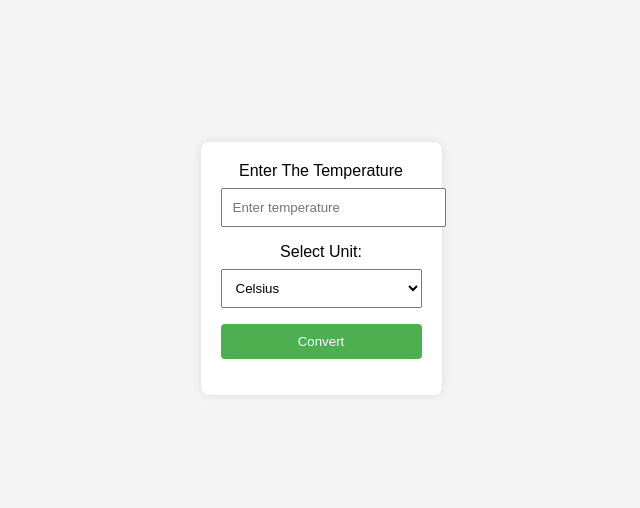
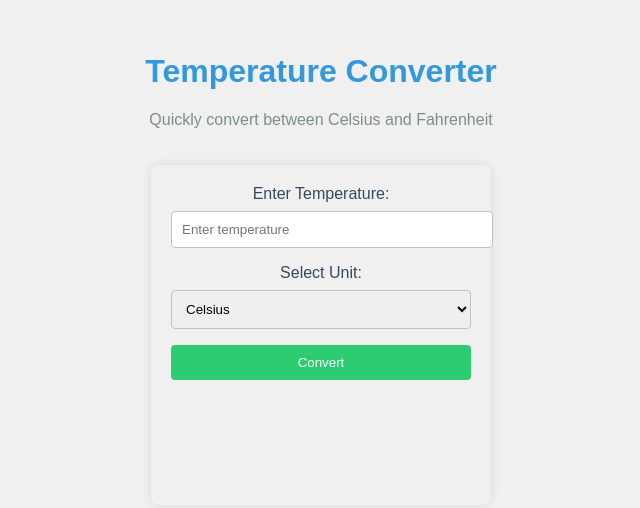
Before and after one commit to shruthiamu14/tempconv, a plain HTML site: page index.html in a window 1280 px wide. Shown: the part 132-640 px from the top of the page, without its empty margins (319-959 px from the left). Drawn offline with Linux system fonts and the light colour scheme.

Commit message:
changed styles

```diff
--- a/index.html
+++ b/index.html
@@ -7,8 +7,14 @@
     <title>Temperature Converter</title>
 </head>
 <body>
+    <div class="container">
+        <div class="header">
+            <h1>Temperature Converter</h1>
+            <p>Quickly convert between Celsius and Fahrenheit</p>
+        </div>
+
         <div class="converter-container">
-        <label for="temperature">Enter The Temperature </label>
+            <label for="temperature">Enter Temperature:</label>
             <input type="text" id="temperature" placeholder="Enter temperature" />
 
             <label for="unit">Select Unit:</label>
@@ -21,6 +27,7 @@
 
             <div id="result"></div>
         </div>
+    </div>
 
     <script src="script.js"></script>
 </body>
--- a/styles.css
+++ b/styles.css
@@ -1,34 +1,57 @@
 body {
-    font-family: Arial, sans-serif;
-    background-color: #f4f4f4;
+    font-family: 'Arial', sans-serif;
+    background-color: #f0f0f0;
+    margin: 0;
+}
+
+.container {
     display: flex;
+    flex-direction: column;
     align-items: center;
     justify-content: center;
     height: 100vh;
-    margin: 0;
+}
+
+.header {
+    text-align: center;
+    margin-bottom: 20px;
+    color: #2c3e50;
+}
+
+.header h1 {
+    color: #3498db;
+}
+
+.header p {
+    color: #7f8c8d;
 }
 
 .converter-container {
-    background-color: #fff;
+    background-color: linear-gradient(45deg, #2ecc71, #e74c3c);
     padding: 20px;
     border-radius: 8px;
     box-shadow: 0 0 10px rgba(0, 0, 0, 0.1);
     text-align: center;
+    height: 300px;
+    width: 300px;
 }
 
 label {
     display: block;
     margin-bottom: 8px;
+    color: #34495e;
 }
 
 input, select, button {
     width: 100%;
     padding: 10px;
     margin-bottom: 16px;
+    border: 1px solid #bdc3c7;
+    border-radius: 4px;
 }
 
 button {
-    background-color: #4caf50;
+    background-color: #2ecc71;
     color: #fff;
     border: none;
     border-radius: 4px;
@@ -36,11 +59,11 @@ button {
 }
 
 button:hover {
-    background-color: #45a049;
+    background-color: #27ae60;
 }
 
 #result {
     font-size: 18px;
     font-weight: bold;
-    color: #333;
+    color: #2c3e50;
 }
```
Lines whose indentation alone changed are shown as unchanged.
